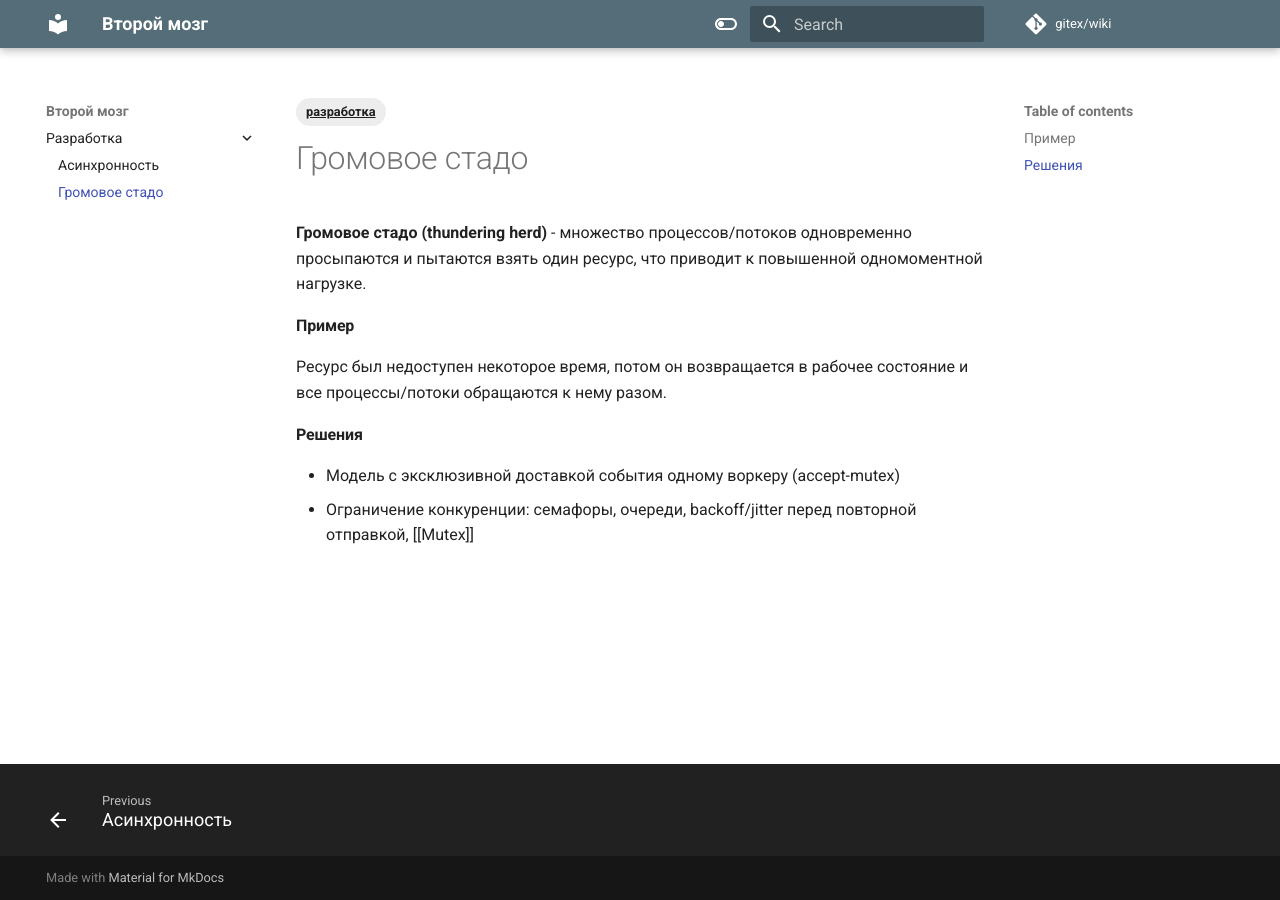
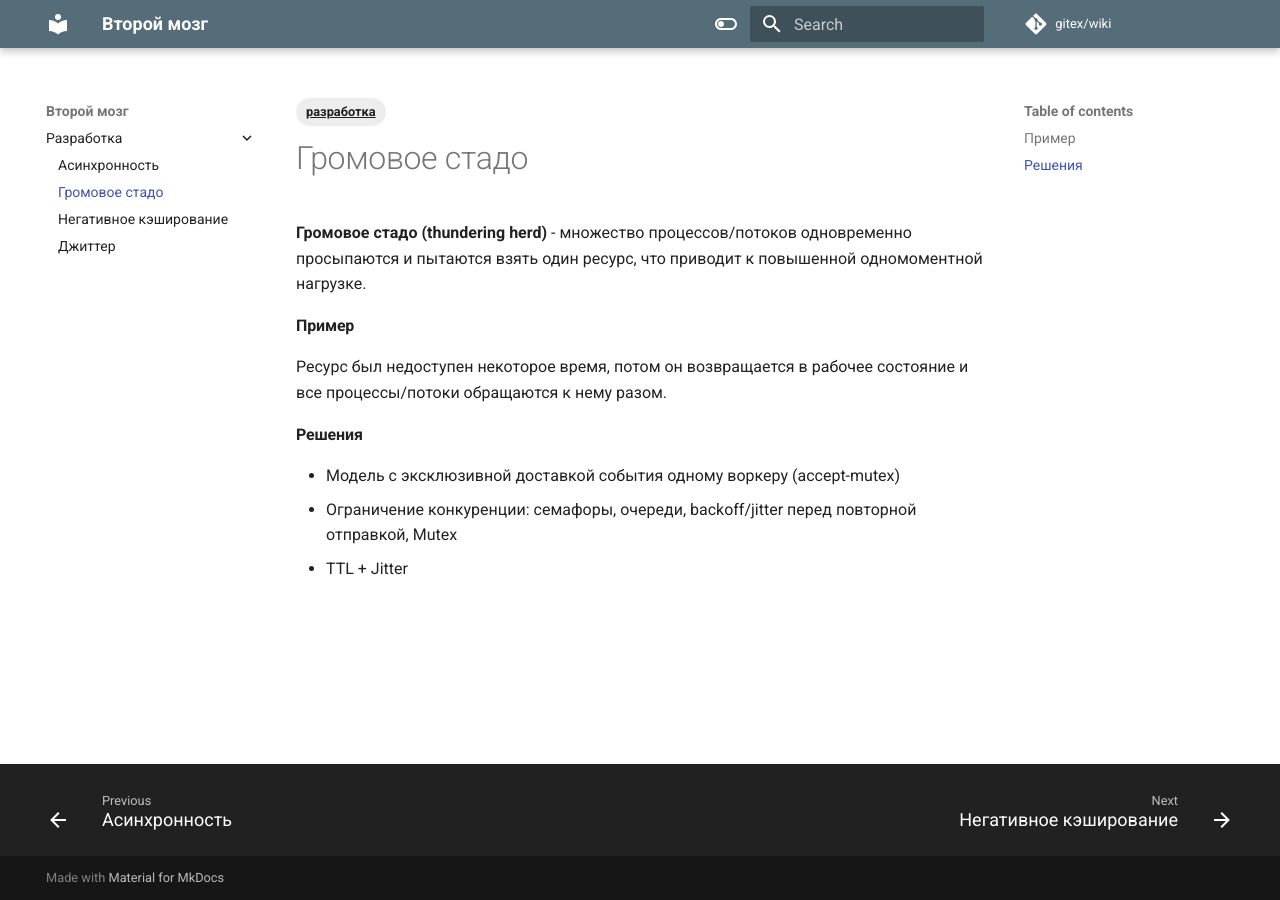
Before and after one commit to gitex/wiki, an MkDocs documentation site: the page built from docs/coding/thundering_herd.md, in a window 1280 px wide. Built offline with MkDocs 1.6.1 and Material for MkDocs 9.7.7, drawn with Linux system fonts in a browser that asks for light colours; comment, search, counter and statistics services are not loaded.

Commit message:
feat: add jitter

```diff
--- a/docs/thundering_herd.md
+++ b/docs/coding/thundering_herd.md
@@ -12,4 +12,5 @@ tags:
 ### Решения
 
 - Модель с эксклюзивной доставкой события одному воркеру (accept-mutex)
-- Ограничение конкуренции: семафоры, очереди, backoff/jitter перед повторной отправкой, [[Mutex]]
+- Ограничение конкуренции: семафоры, очереди, backoff/jitter перед повторной отправкой, Mutex
+- TTL + Jitter
--- a/mkdocs.yml
+++ b/mkdocs.yml
@@ -5,8 +5,10 @@ site_author: Evgeniy Dorovatovskiy
 site_url: https://gitex.github.io/wiki/
 nav:
   - Разработка:
-    - Асинхронность: async.md
-    - Громовое стадо: thundering_herd.md
+    - Асинхронность: coding/async.md
+    - Громовое стадо: coding/thundering_herd.md
+    - Негативное кэширование: coding/negative_cache.md
+    - Джиттер: coding/jitter.md
 
 plugins:
   - search
```
Also changed, not shown: docs/coding/jitter.md (added, +30 -0 lines), docs/coding/negative_cache.md (added, +14 -0 lines), docs/coding/async.md (renamed from docs/async.md).
